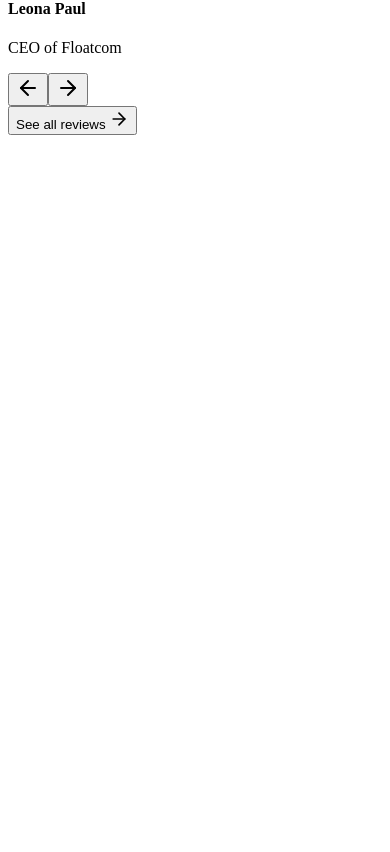
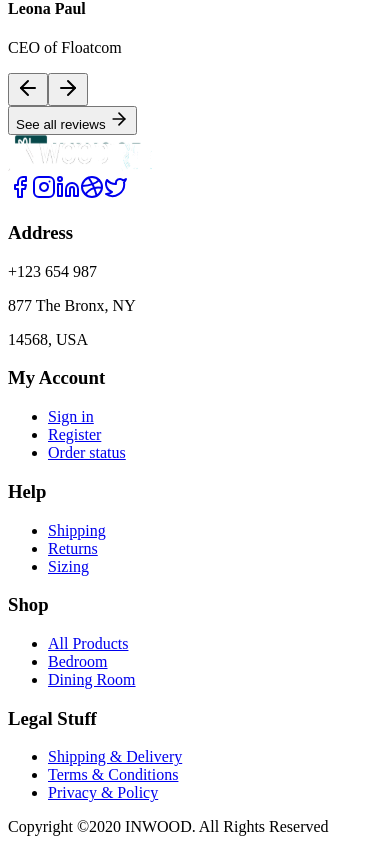
Before and after one commit to DieuNN/e-commerce-nextjs, a Next.js app: page / in a window 390 px wide. Shown: the part 4006-4858 px from the top of the page. Before the commit the page ends 4149 px from the top, so only its background shows below. Built offline with nearby package versions, Linux system fonts and the light colour scheme.

Commit message:
Add desktop-only Footer section with responsive grid layout

```diff
--- /dev/null
+++ b/app/components/Footer.tsx
@@ -0,0 +1,98 @@
+import React from 'react';
+import Image from 'next/image';
+import { Facebook, Instagram, Linkedin, Dribbble, Twitter } from 'lucide-react';
+
+export default function Footer() {
+  return (
+    <footer className="hidden lg:block w-full bg-[#F6F8F8] text-[#1F4B43]">
+      <div className="max-w-[1920px] mx-auto px-[150px] py-[80px]">
+        <div className="grid grid-cols-12 gap-8">
+          {/* Brand & Address Column - Spans 4 columns */}
+          <div className="col-span-4 flex flex-col">
+            {/* Logo */}
+            <div className="mb-8">
+              <Image
+                src="/logo.svg"
+                alt="INWOOD"
+                width={144}
+                height={36}
+                className="h-10 w-auto object-contain"
+              />
+            </div>
+
+            {/* Social Icons */}
+            <div className="flex items-center gap-6 mb-12">
+              <a href="#" aria-label="Facebook">
+                <Facebook className="w-6 h-6" />
+              </a>
+              <a href="#" aria-label="Instagram">
+                <Instagram className="w-6 h-6" />
+              </a>
+              <a href="#" aria-label="LinkedIn">
+                <Linkedin className="w-6 h-6" />
+              </a>
+              <a href="#" aria-label="Dribbble">
+                <Dribbble className="w-6 h-6" />
+              </a>
+              <a href="#" aria-label="Twitter">
+                <Twitter className="w-6 h-6" />
+              </a>
+            </div>
+
+            {/* Address */}
+            <div>
+              <h3 className="text-xl font-bold mb-6">Address</h3>
+              <div className="flex flex-col gap-2 text-[#547665]">
+                <p>+123 654 987</p>
+                <p>877 The Bronx, NY</p>
+                <p>14568, USA</p>
+              </div>
+            </div>
+          </div>
+
+          {/* Links Columns - Span 2 columns each */}
+          <div className="col-span-2">
+            <h3 className="text-xl font-bold mb-8">My Account</h3>
+            <ul className="flex flex-col gap-4 text-[#547665]">
+              <li><a href="#" className="hover:underline">Sign in</a></li>
+              <li><a href="#" className="hover:underline">Register</a></li>
+              <li><a href="#" className="hover:underline">Order status</a></li>
+            </ul>
+          </div>
+
+          <div className="col-span-2">
+            <h3 className="text-xl font-bold mb-8">Help</h3>
+            <ul className="flex flex-col gap-4 text-[#547665]">
+              <li><a href="#" className="hover:underline">Shipping</a></li>
+              <li><a href="#" className="hover:underline">Returns</a></li>
+              <li><a href="#" className="hover:underline">Sizing</a></li>
+            </ul>
+          </div>
+
+          <div className="col-span-2">
+            <h3 className="text-xl font-bold mb-8">Shop</h3>
+            <ul className="flex flex-col gap-4 text-[#547665]">
+              <li><a href="#" className="hover:underline">All Products</a></li>
+              <li><a href="#" className="hover:underline">Bedroom</a></li>
+              <li><a href="#" className="hover:underline">Dining Room</a></li>
+            </ul>
+          </div>
+
+          <div className="col-span-2">
+            <h3 className="text-xl font-bold mb-8">Legal Stuff</h3>
+            <ul className="flex flex-col gap-4 text-[#547665]">
+              <li><a href="#" className="hover:underline">Shipping & Delivery</a></li>
+              <li><a href="#" className="hover:underline">Terms & Conditions</a></li>
+              <li><a href="#" className="hover:underline">Privacy & Policy</a></li>
+            </ul>
+          </div>
+        </div>
+
+        {/* Copyright */}
+        <div className="mt-20 text-[#547665]">
+          <p>Copyright ©2020 INWOOD. All Rights Reserved</p>
+        </div>
+      </div>
+    </footer>
+  );
+}
--- a/app/page.tsx
+++ b/app/page.tsx
@@ -6,6 +6,7 @@ import SpecialPackages from './components/SpecialPackages';
 import PopularProducts from './components/PopularProducts';
 import Newsletter from './components/Newsletter';
 import Testimonials from './components/Testimonials';
+import Footer from './components/Footer';
 
 export default function Home() {
   return (
@@ -19,6 +20,7 @@ export default function Home() {
         <Newsletter />
         <Testimonials />
       </main>
+      <Footer />
     </div>
   );
 }
```
Also changed, not shown: 1 other file (tests, documents, lock files or other folders).
